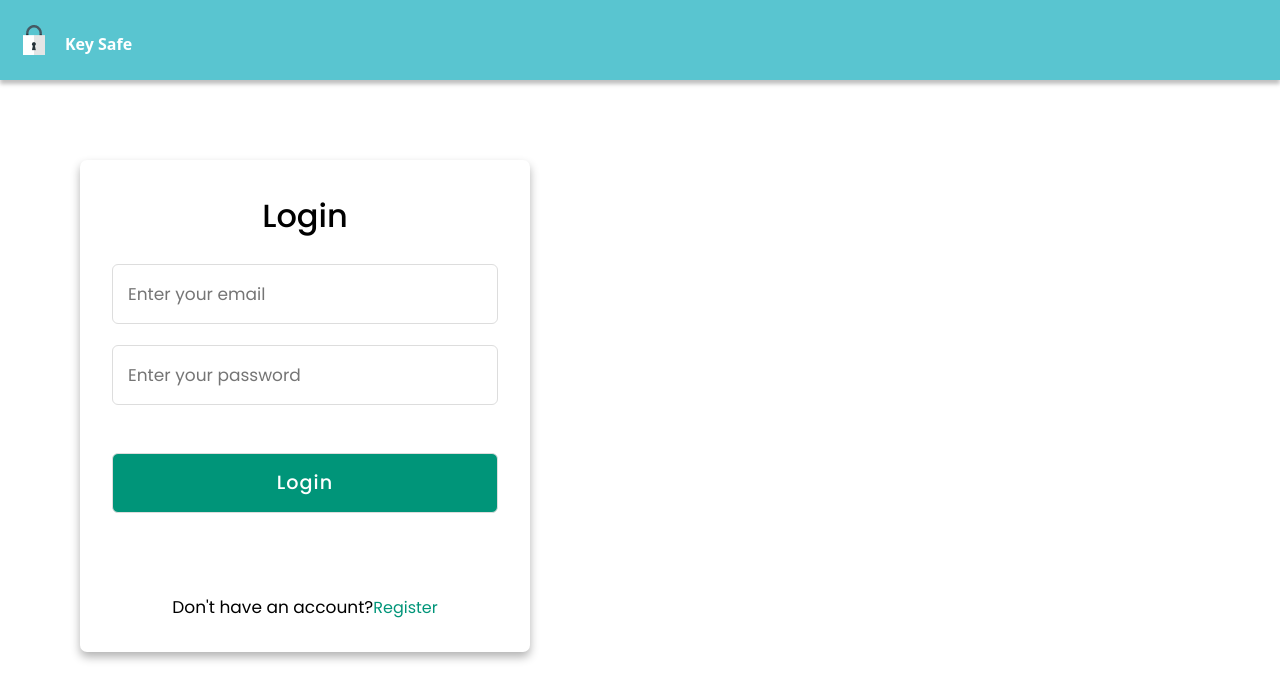
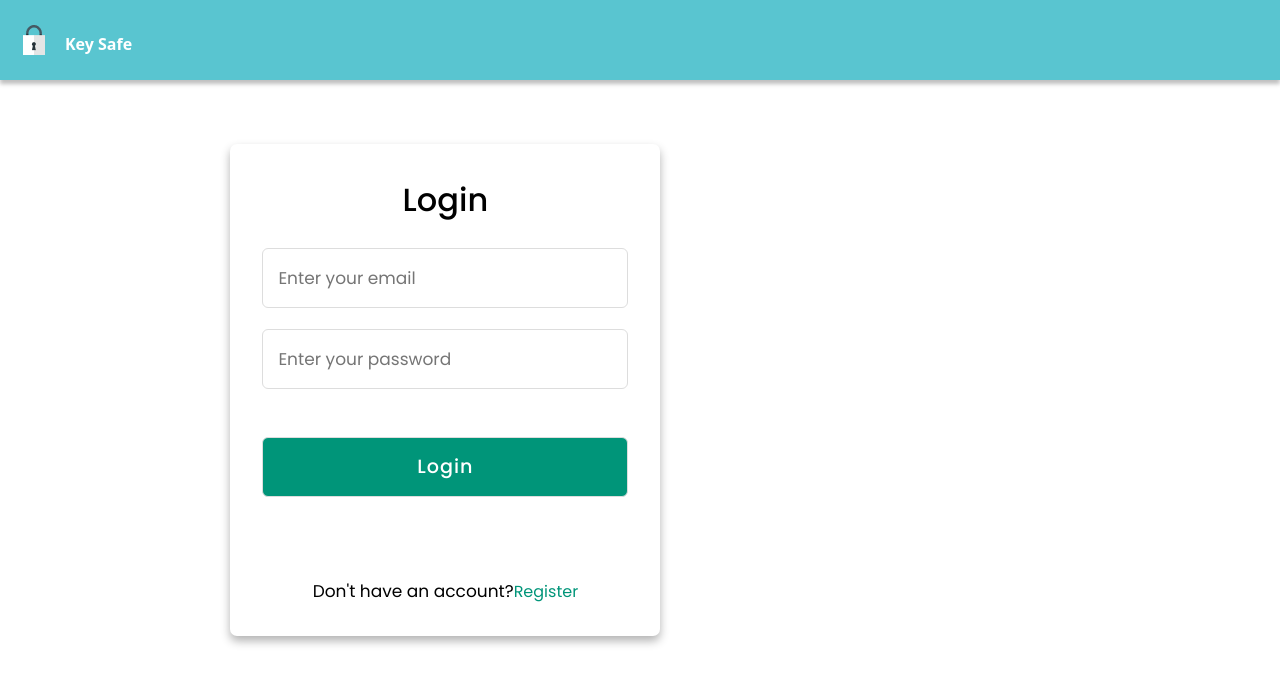
Before and after one commit to abhijeetnishal/PasswordManager, a React (Create React App) app in the folder client/: page /login in a window 1280 px wide. Shown: the top 700 px of the page. Built offline with nearby package versions, Linux system fonts and the light colour scheme.

Commit message:
css commit

```diff
--- a/client/src/styles/Register.css
+++ b/client/src/styles/Register.css
@@ -7,11 +7,16 @@
   font-family: 'Poppins', sans-serif;
 }
 .container{
+  display: flex;
+  align-items: center;
+  justify-content: center;
   position: absolute;
-  top: 10rem;
-  left: 5rem;
-  max-width: 450px;
-  width: 100%;
+  top: 18%;
+  left: 18%;
+  right: 12%;
+  min-width: 330px;
+  max-width: 430px;
+
   background: #fff;
   border-radius: 7px;
   box-shadow: 0 5px 10px rgba(0,0,0,0.3);
```
